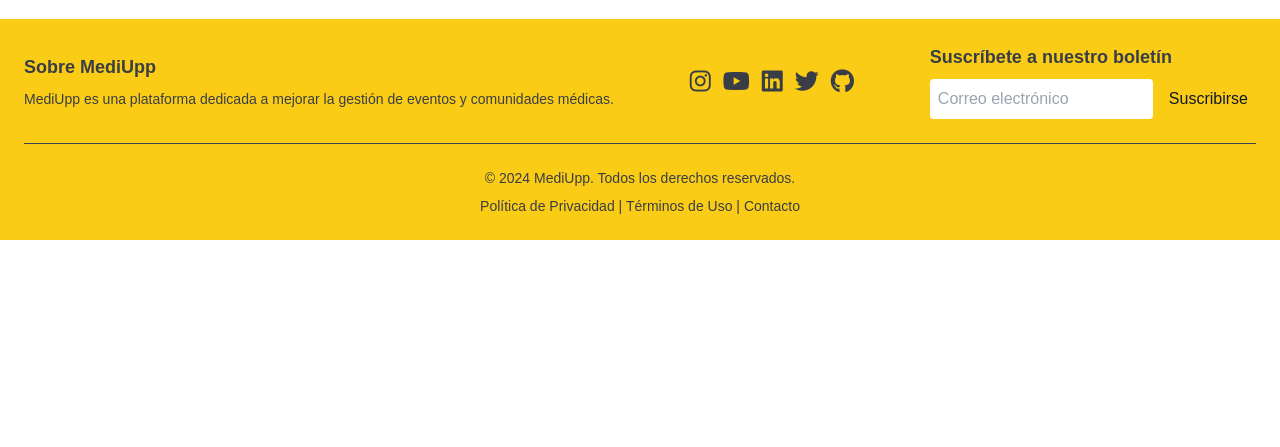
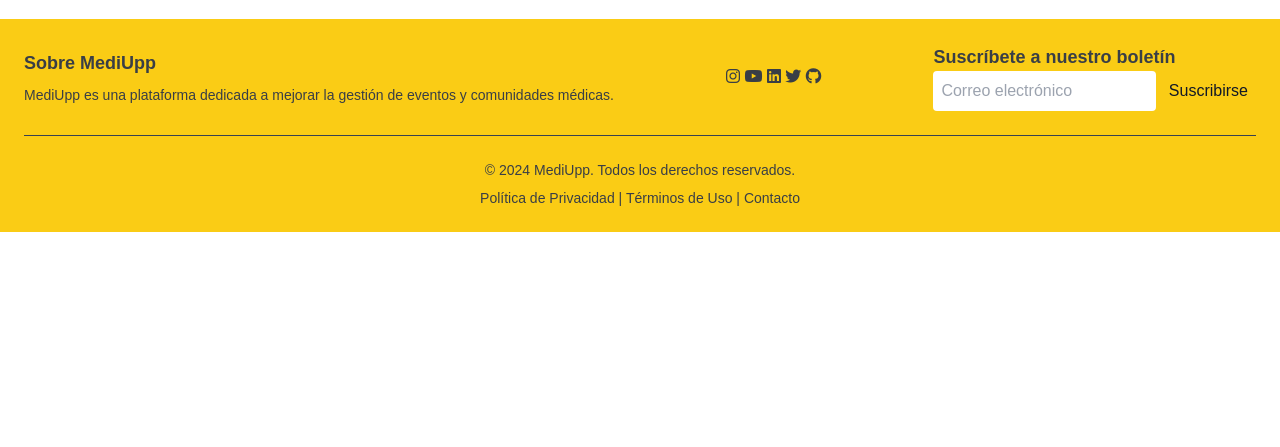
Before and after one commit to Eracres/TFG-DAW_MediUpp, a PHP site: page /TFG-DAW_MediUpp/partials/layout.php in a window 1280 px wide. Shown: the part 353-800 px from the top of the page. Run offline with PHP 8.4, Linux system fonts and the light colour scheme; the template is opened without the code that fills it, so the values that code supplies are empty.

Commit message:
Update footer.php

```diff
--- a/src/partials/footer.php
+++ b/src/partials/footer.php
@@ -1,38 +1,49 @@
-<!-- footer.php -->
+<?php
+$socialLinks = [
+    'instagram' => '#',
+    'youtube' => '#',
+    'linkedin' => '#',
+    'twitter' => '#',
+    'github' => '#'
+];
+?>
 
 <footer class="app-footer">
     <!-- Contenedor principal del footer con flex y responsive -->
-    <div class="app-footer-flextext flex flex-col md:flex-row gap-6 md:justify-between items-start md:items-center">
+    <div class="app-footer-flextext">
 
         <!-- Información básica sobre MediUpp -->
         <div>
-            <h3 class="text-lg font-semibold">Sobre MediUpp</h3>
-            <p class="text-sm mt-2">MediUpp es una plataforma dedicada a mejorar la gestión de eventos y comunidades médicas.</p>
+            <h3>Sobre MediUpp</h3>
+            <p>MediUpp es una plataforma dedicada a mejorar la gestión de eventos y comunidades médicas.</p>
         </div>
+
         <!-- Redes sociales con íconos -->
-        <div class="flex gap-3">
+        <div class="app-footer-socials">
             <?php foreach ($socialLinks as $platform => $link): ?>
-                <a href="<?= $link ?>" class="app-footer-icons" target="_blank" aria-label="<?= ucfirst($platform) ?>">
+                <a href="<?= $link ?>" class="app-footer-icon" target="_blank" aria-label="<?= ucfirst($platform) ?>">
                     <i class="fab fa-<?= $platform ?>"></i>
                 </a>
             <?php endforeach; ?>
         </div>
+
         <!-- Boletín de Noticias -->
         <div>
-            <h3 class="text-lg font-semibold">Suscríbete a nuestro boletín</h3>
-            <form action="#" method="post" class="mt-2 flex flex-col md:flex-row gap-2">
-                <input type="email" placeholder="Correo electrónico" class="p-2 rounded w-full md:w-auto" required>
-                <button type="submit" class="bg-yellow-500 text-gray-900 p-2 rounded">Suscribirse</button>
+            <h3>Suscríbete a nuestro boletín</h3>
+            <form action="#" method="post" class="app-footer-form">
+                <input type="email" placeholder="Correo electrónico" class="app-footer-input" required>
+                <button type="submit" class="app-footer-button">Suscribirse</button>
             </form>
         </div>
     </div>
+
     <!-- Sección inferior con enlaces legales y derechos de autor -->
-    <div class="mt-6 text-center text-sm border-t border-gray-700 pt-4">
+    <div class="app-footer-copyright">
         <p>© <?= date("Y"); ?> MediUpp. Todos los derechos reservados.</p>
         <p>
-            <a href="#" class="hover:underline">Política de Privacidad</a> |
-            <a href="#" class="hover:underline">Términos de Uso</a> |
-            <a href="#" class="hover:underline">Contacto</a>
+            <a href="#" class="app-footer-links">Política de Privacidad</a> |
+            <a href="#" class="app-footer-links">Términos de Uso</a> |
+            <a href="#" class="app-footer-links">Contacto</a>
         </p>
     </div>
 </footer>
```
